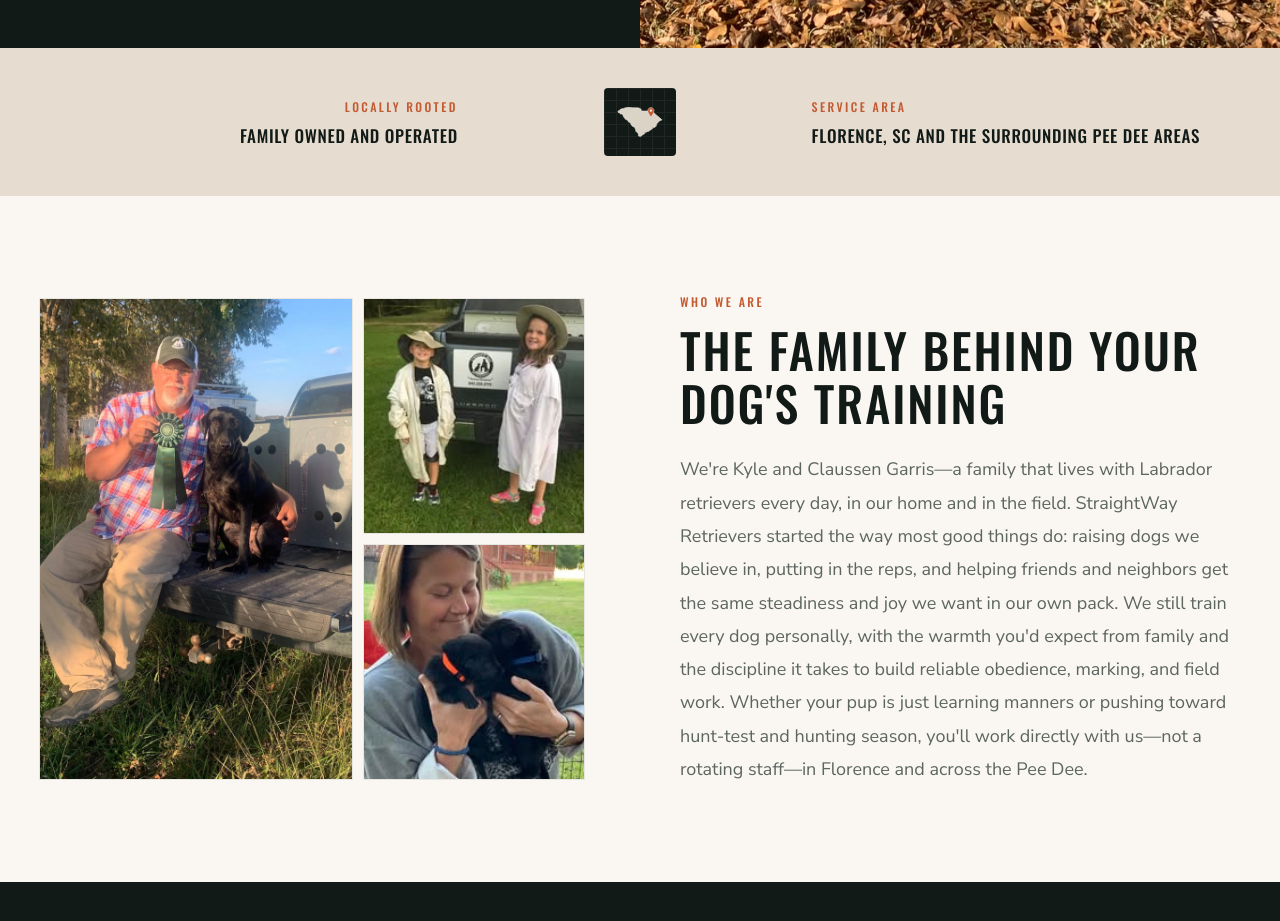
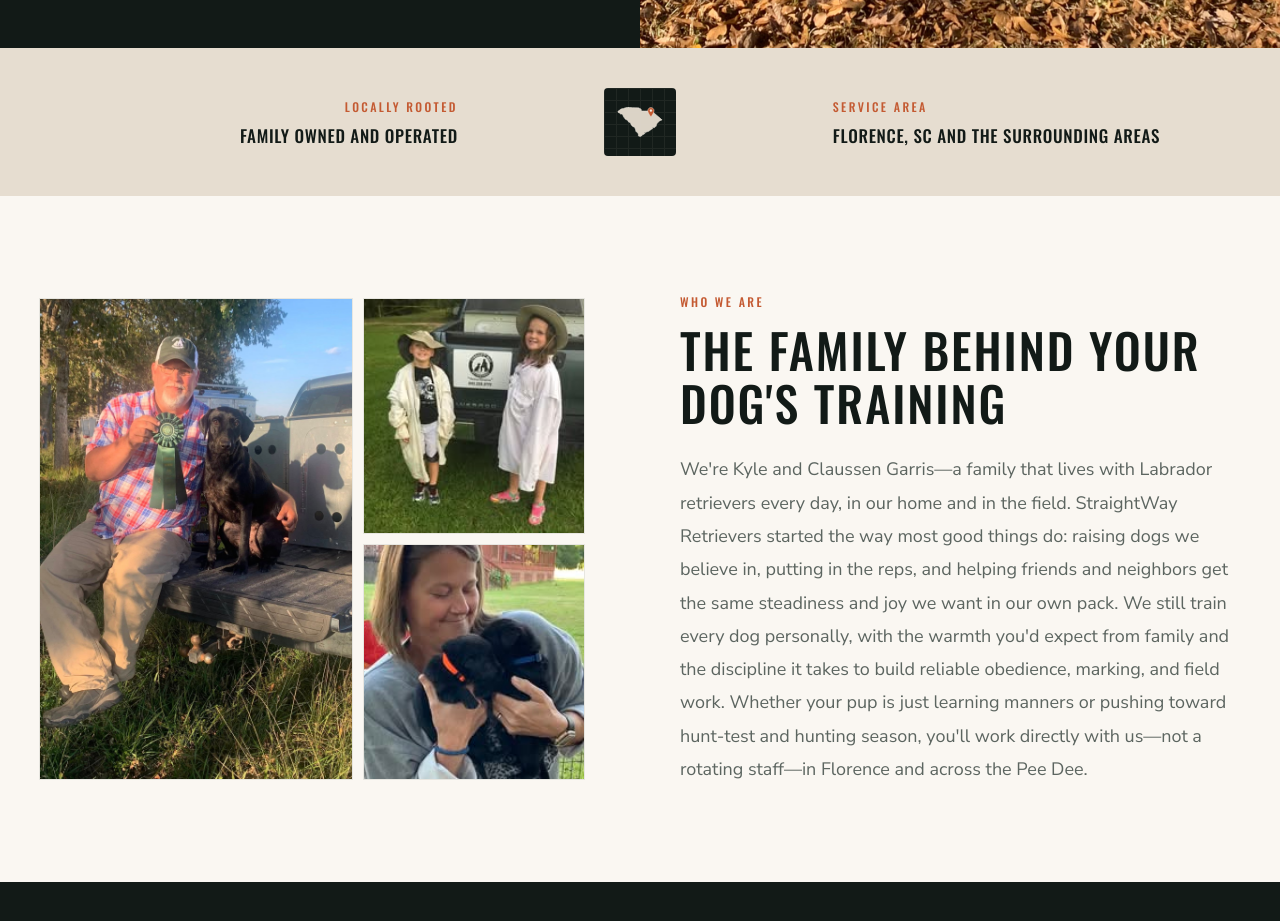
Before and after one commit to DeeCiii15/straightway-retrievers, a Next.js app: page / in a window 1280 px wide. Shown: the part 820-1741 px from the top of the page. Built offline with nearby package versions, Linux system fonts and the light colour scheme.

Commit message:
Major update 2

```diff
--- a/src/app/components/LocalTrustBand.tsx
+++ b/src/app/components/LocalTrustBand.tsx
@@ -15,6 +15,9 @@ const mobileBannerLineClass =
 
 /** Mobile banner only — shortened service area line */
 const mobileServiceAreaLine = "Florence, SC surrounding";
+
+/** Desktop (sm+) — service area without Pee Dee */
+const desktopServiceAreaLine = "Florence, SC and the surrounding areas";
 
 /**
  * Locally rooted + service area with a compact SC map accent between them.
@@ -64,9 +67,9 @@ export function LocalTrustBand() {
 
           <div className="grid min-w-0 sm:flex-1 sm:grid-cols-[1fr_auto]">
             <div aria-hidden />
-            <div className="text-left">
+            <div className="text-left sm:-translate-x-8 lg:-translate-x-10">
               <p className="label-caps">Service area</p>
-              <p className={`${trustLineClass} mt-2`}>{siteConfig.serviceArea}</p>
+              <p className={`${trustLineClass} mt-2`}>{desktopServiceAreaLine}</p>
             </div>
           </div>
         </div>
```
